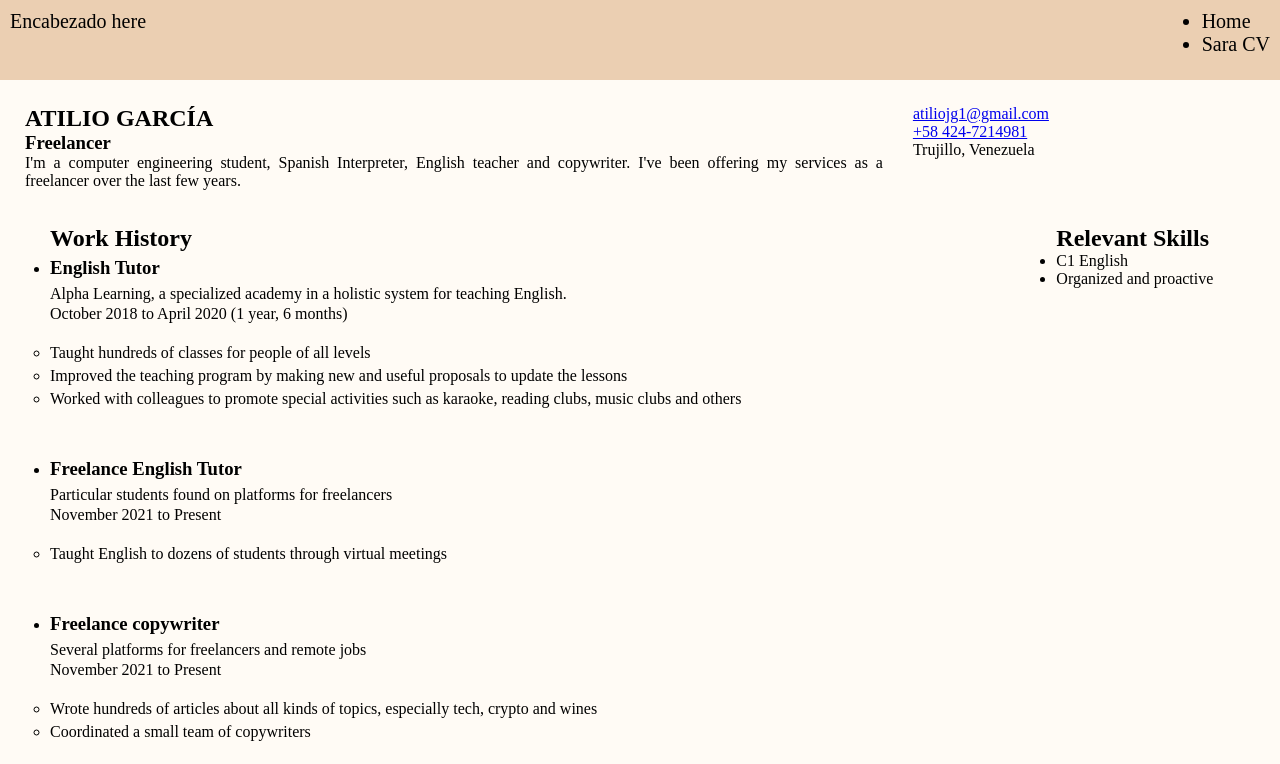
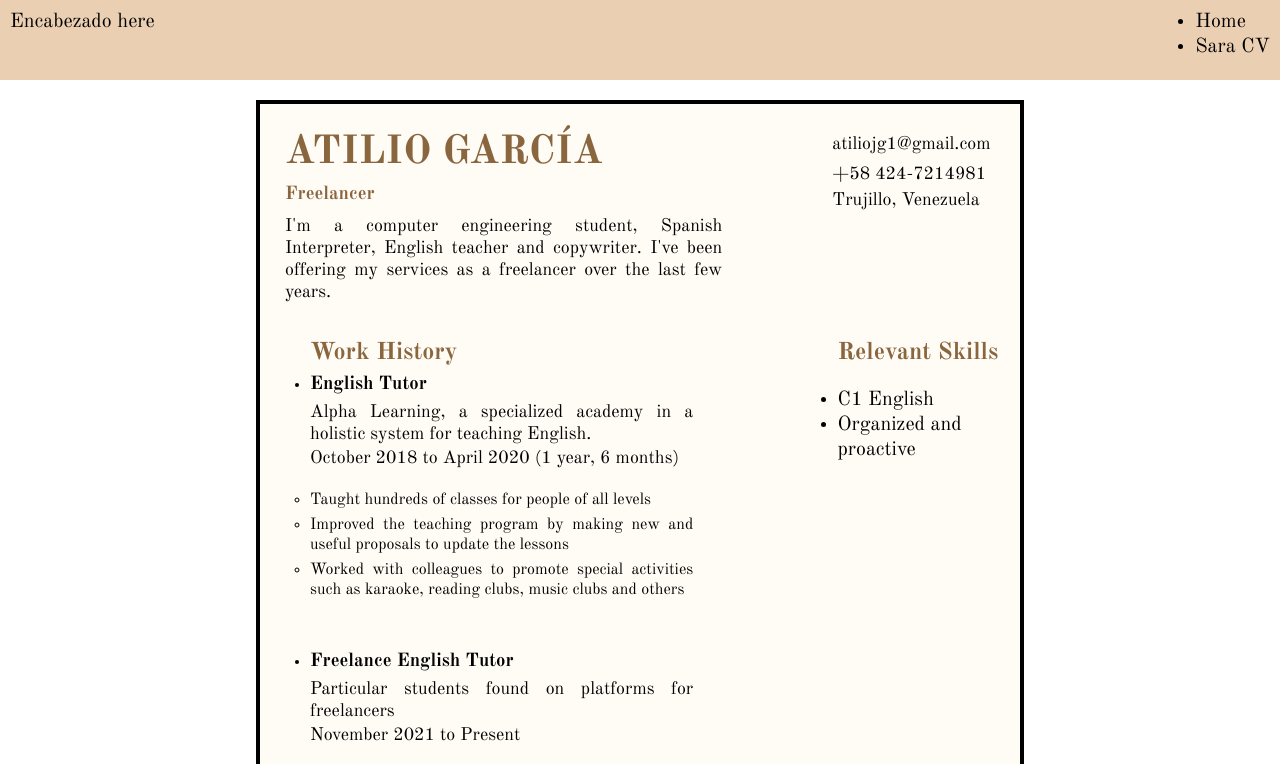
Before and after one commit to st1nkyd00d/CV-proyecto-diplomado, a plain HTML site: page atilioCV.html in a window 1280 px wide. Shown: the top 764 px of the page. Drawn offline with nearby package versions, Linux system fonts and the light colour scheme.

Commit message:
Modificación de estilos del CV

```diff
--- a/atilioCV.html
+++ b/atilioCV.html
@@ -5,6 +5,9 @@
         <meta name="viewport" content="width=device-width, initial-scale=1.0" />
         <title>Atilio CV</title>
         <link rel="stylesheet" href="atilioCvStyles.css" />
+        <style>
+            @import url('https://fonts.googleapis.com/css2?family=Old+Standard+TT:wght@400;700&family=Rubik:wght@300;400&display=swap');
+          </style>
     </head>
     <body>
         <header>
--- a/atilioCvStyles.css
+++ b/atilioCvStyles.css
@@ -1,8 +1,10 @@
 * {
+    font-family: 'Old Standard TT', serif;
     margin: 0;
     padding: 0;
     box-sizing: border-box;
 }
+
 
 header {
     display: flex;
@@ -14,11 +16,20 @@ header {
     font-size: 20px;
 }
 
+p {
+    font-size: 18px;
+}
+
+
 .whole-cv {
+    width: 60%;
+    margin: auto;
+    margin-top: 20px;
     display: flex;
     flex-direction: column;
     height: 100%;
     background-color: #fffbf5;
+    border: 4px solid black;
 }
 
 .first-row-section {
@@ -39,24 +50,48 @@ header {
     width: 70%;
     margin: 0px 0px 0px 20px;
     padding: 5px;
+    text-align: justify;
 }
 
-.name-section {
-    text-align: justify;
+.name-section h2 {
+    font-size: 40px;
+    color: #8A663F;
+}
+
+
+.name-section h3 {
+    margin-top: 5px;
+    color: #8A663F;
+}
+
+
+.name-section p {
+    margin-top: 10px;
 }
 
 .contact-section {
     display: flex;
     flex-direction: column;
     width: 30%;
-    margin: 0px 0px 0px 20px;
+    margin: 0px 0px 0px 100px;
     padding: 5px;
+}
+
+.contact-section a {
+    margin: 4px 0px;
+    color: black;
+    text-decoration: none;
+    font-size: 18px;
 }
 
 .experience-section {
     width: 90%;
     display: flex;
     flex-direction: column;
+}
+
+.experience-section h2 {
+    color: #8A663F;
 }
 
 .work-section {
@@ -95,7 +130,17 @@ header {
 }
 
 .skills-section {
-    width: 20%;
+    width: 30%;
     text-align: justify;
-    margin: 0px 0px 0px 50px;
+    margin: 0px 0px 0px 30px;
 }
+
+.skills-section h2 {
+    color: #8A663F;;
+    margin-bottom: 20px;
+}
+
+.skills-section li {
+    text-align: start;
+    font-size: 20px;
+}
```
